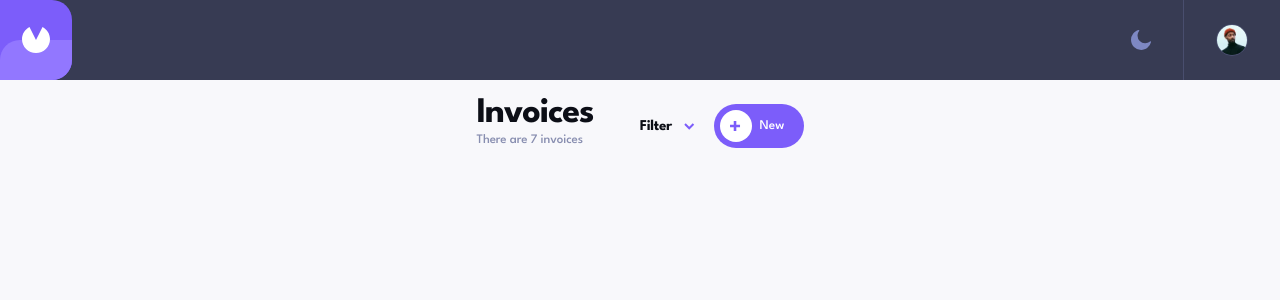
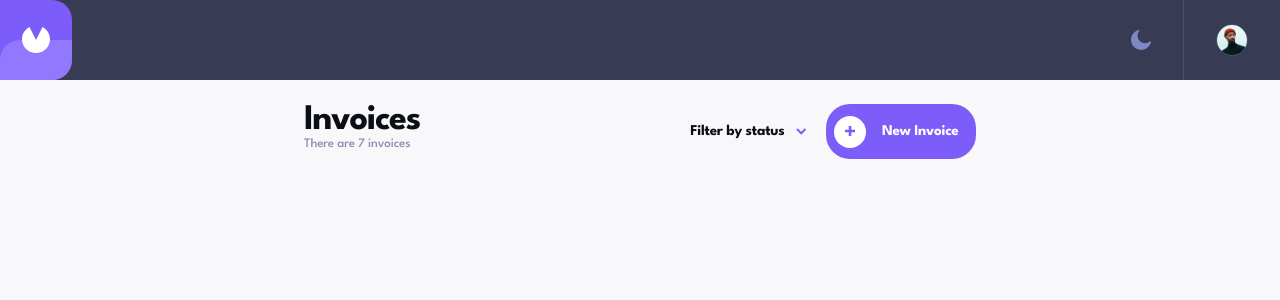
Before and after one commit to dbslapitan/fem-invoice, an Angular app: page / in a window 1280 px wide. Shown: the top 300 px of the page. Built offline with nearby package versions, Linux system fonts and the light colour scheme.

Commit message:
Fix text on title and filter

```diff
--- a/src/app/app-tablet.component.css
+++ b/src/app/app-tablet.component.css
@@ -1,9 +1,6 @@
 @media only screen and (min-width: 768px){
   header{
     height: 5rem;
-  }
-  .profile-picture{
-    margin: auto 2rem;
   }
 
   .logo{
@@ -14,6 +11,10 @@
     height: 2.5rem;
   }
 
+  .profile-picture{
+    margin: auto 2rem;
+  }
+
   .theme{
     margin: auto 2rem auto 0;
   }
--- a/src/app/invoices-home/invoices-home-tablet.component.css
+++ b/src/app/invoices-home/invoices-home-tablet.component.css
@@ -1,8 +1,25 @@
 @media only screen and (min-width: 768px){
+  :host{
+    height: 3.4375rem;
+    width: 42rem;
+  }
+
+  .new-invoice{
+    width: 9.375rem;
+  }
+
+  .new-invoice-design{
+    margin: 0.5rem 1rem 0.5rem 0.5rem;
+  }
+
   .title{
     font-size: 2.25rem;
     font-weight: 700;
-    line-height: 0.91667;
-    letter-spacing: -0.0703125rem;
+    line-height: normal;
+    letter-spacing: -0.078125rem;
+  }
+
+  .title-container{
+    height: 3rem;
   }
 }
--- a/src/app/invoices-home/invoices-home.component.css
+++ b/src/app/invoices-home/invoices-home.component.css
@@ -29,7 +29,7 @@
   color: var(--invoices-count);
   font-size: 0.8125rem;
   font-weight: 500;
-  line-height: 1.15385;
+  line-height: 1.153846;
   letter-spacing: -0.00625rem;
 }
 
@@ -39,6 +39,10 @@
   background-color: #7C5DFA;
   border-radius: 1.5rem;
   color: #FFFFFF;
+  font-size: 0.9375rem;
+  font-weight: 700;
+  line-height: 1;
+  letter-spacing: -0.015625rem;
   margin-left: 1.15875rem;
   width: 5.625rem;
 }
@@ -60,14 +64,13 @@
   display: flex;
   font-size: 1.5rem;
   font-weight: 700;
-  line-height: 0.91667;
+  line-height: normal;
   letter-spacing: -0.046875rem;
 }
 
 .title-container{
   align-items: flex-start;
   display: inline-flex;
-  gap: 3px;
   justify-content: flex-end;
   flex-direction: column;
   height: inherit;
--- a/src/app/invoices-home/invoices-home.component.html
+++ b/src/app/invoices-home/invoices-home.component.html
@@ -6,6 +6,12 @@
   </ng-template>
 </div>
 <div class="filter-and-add">
-  <button class="filter" (click)="filterClicked()">Filter<span></span></button>
-  <button class="new-invoice"><span class="new-invoice-design"></span>New</button>
+  <button class="filter" (click)="filterClicked()" *ngIf="isNotMobile$ | async; else filterByStatus">Filter by status<span></span></button>
+  <ng-template #filterByStatus>
+    <button class="filter" (click)="filterClicked()">Filter<span></span></button>
+  </ng-template>
+  <button class="new-invoice" *ngIf="isNotMobile$ | async; else newInvoice"><span class="new-invoice-design"></span>New Invoice</button>
+  <ng-template #newInvoice>
+    <button class="new-invoice"><span class="new-invoice-design"></span>New</button>
+  </ng-template>
 </div>
--- a/src/styles.css
+++ b/src/styles.css
@@ -86,5 +86,5 @@ button:hover{
   font-size: 0.8125rem;
   font-weight: 500;
   line-height: 1.15385;
-  letter-spacing: -0.00625rem;
+  letter-spacing: -0.015625rem;
 }
```
